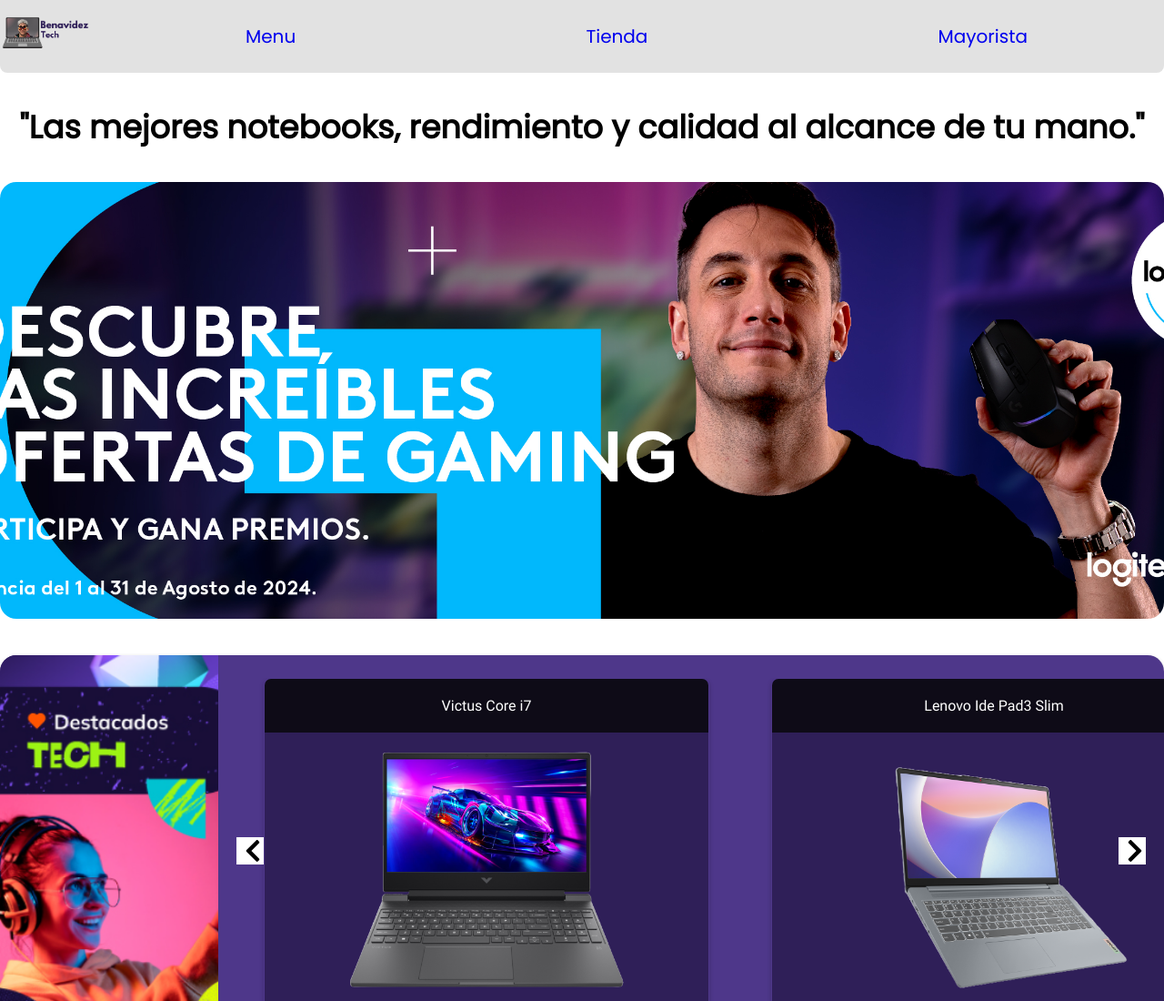
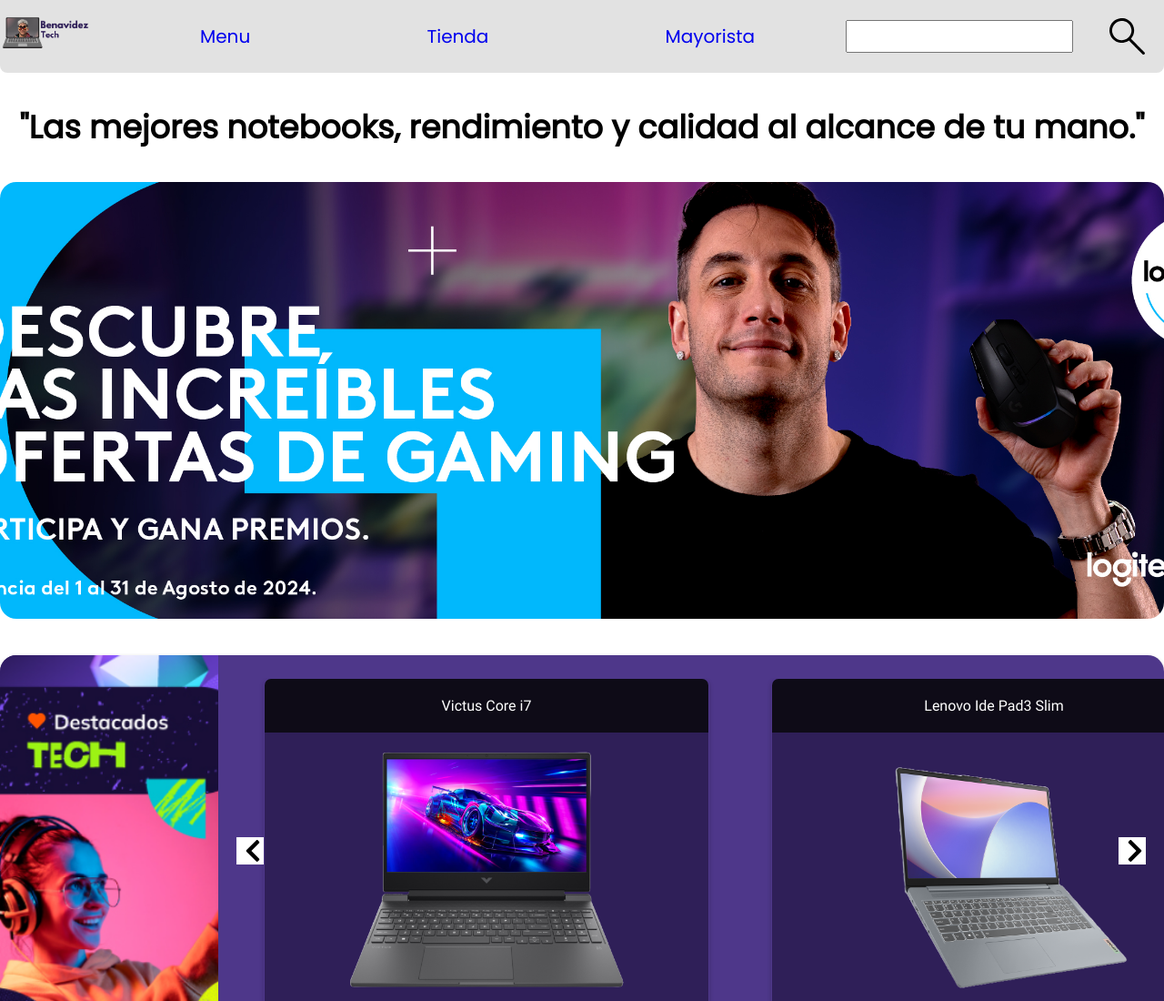
Before and after one commit to MaineroJuani/Benavides-Tech, a plain HTML site: page index.html in a window 1280 px wide. Shown: the top 1100 px of the page at 91% size. Drawn offline with Linux system fonts and the light colour scheme.

Commit message:
Lupa agregada Header

```diff
--- a/index.html
+++ b/index.html
@@ -6,6 +6,10 @@
     <title>BenavidezTech Home</title>
     <link rel="shortcut icon" href="/recursos/imagenes/favicon.ico" type="image/x-icon">
     <link rel="stylesheet" href="recursos/css/base.css">
+
+    <script src="/recursos/js/auto-head-foot.js"></script>
+    <script src="recursos/js/carrusel-recomendados.js" defer></script>
+    <script src="recursos/js/carrusel-categorias.js" defer></script>
 </head>
 <body>
     <header id="id-encabezado"></header>
@@ -169,9 +173,5 @@
 
     <footer id="id-pie"></footer>
 
-    <script src="/recursos/js/auto-head-foot.js"></script>
-    <script src="recursos/js/carrusel-recomendados.js"></script>
-    <script src="recursos/js/carrusel-categorias.js"></script>
-
 </body>
 </html>
--- a/recursos/css/base.css
+++ b/recursos/css/base.css
@@ -84,6 +84,29 @@
     font-size: 18px;
 }
 
+.contenedor-lupa{
+  height: 100%;
+  gap: 5px;
+  display: flex;
+  align-items: center;
+  justify-content: center;
+}
+.imagen-lupa{
+  height: 100%;
+  width: 80px;
+  padding: 20px;
+}
+.imagen-lupa a{
+  width: 100%;
+  height: 100%;
+  object-fit: contain;
+}
+.filtro-modelo{
+  width: 250px;
+  resize: none;
+}
+
+
 @media (min-width: 768px){
     .encabezado{
         height: 80px;
@@ -93,14 +116,33 @@
         padding-right: 20px;
     }
     .encabezado nav{
-        width: 100%;
-        /* borrar cuando se agregue la lupa */
-        padding-left: 100px;
-        padding-right: 100px;
-        margin: 50px;
+        flex: 1;
+        margin: 0px 100px;
     }
     .encabezado nav a{
         font-size: 20px;
+    }
+
+    .contenedor-lupa{
+      height: 100%;
+      gap: 20px;
+      display: flex;
+      align-items: center;
+      justify-content: center;
+    }
+    .imagen-lupa{
+      height: 100%;
+      width: 80px;
+      padding: 20px;
+    }
+    .imagen-lupa a{
+      width: 100%;
+      height: 100%;
+      object-fit: contain;
+    }
+    .filtro-modelo{
+      width: 250px;
+      resize: none;
     }
 }
 
--- a/recursos/plantillas/header.html
+++ b/recursos/plantillas/header.html
@@ -24,4 +24,10 @@
             Mayorista
         </a>
     </nav>
+    <div class="contenedor-lupa">
+        <textarea name="filtro-modelo" class="filtro-modelo" id="id-filtro-modelo"></textarea>
+        <div class="imagen-lupa">
+            <img src="/recursos/imagenes/lupa.svg" alt="lupa.svg">
+        </div>
+    </div>
 </header>
```
Also changed, not shown: recursos/imagenes/lupa.svg (added).
